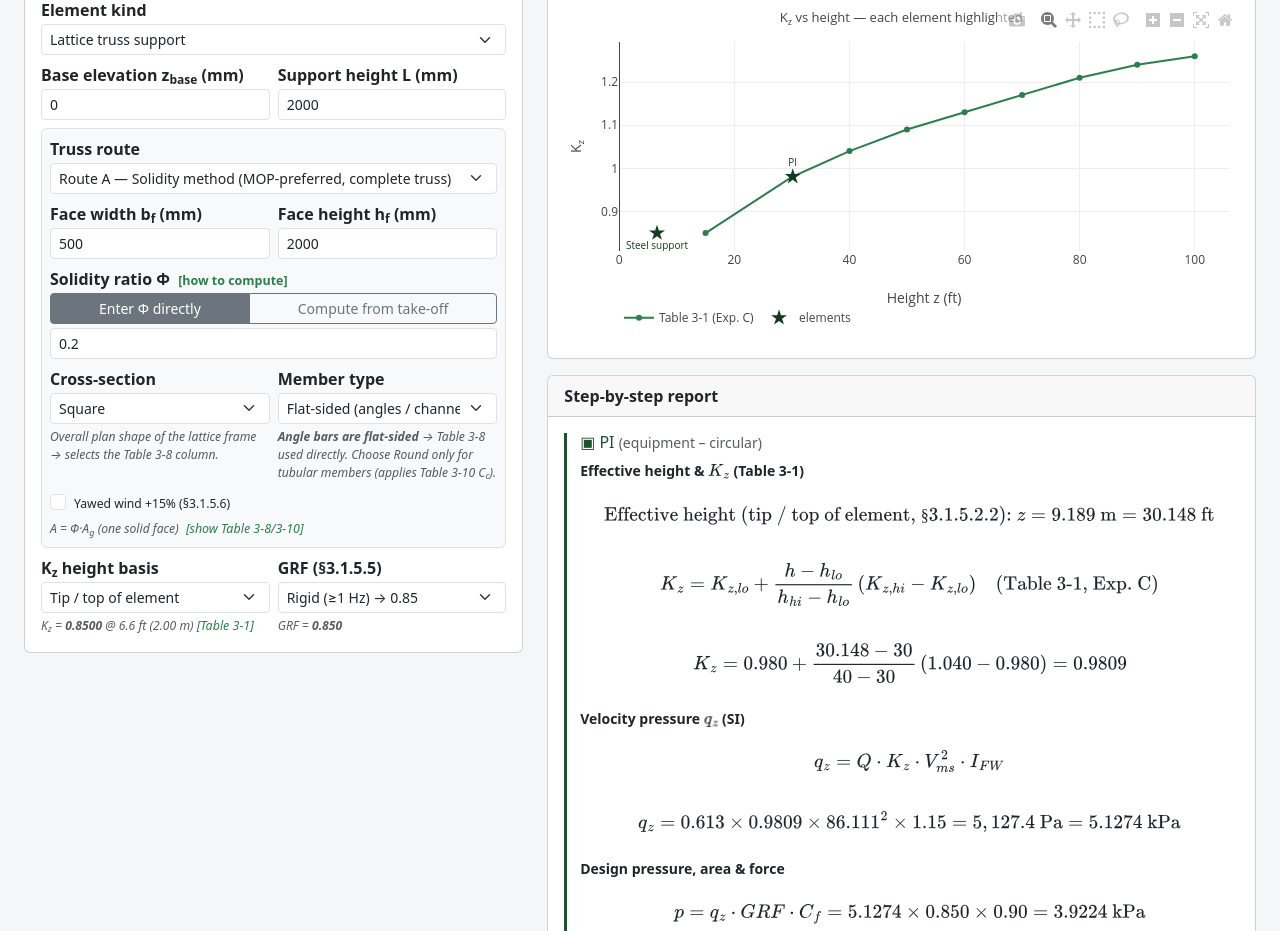
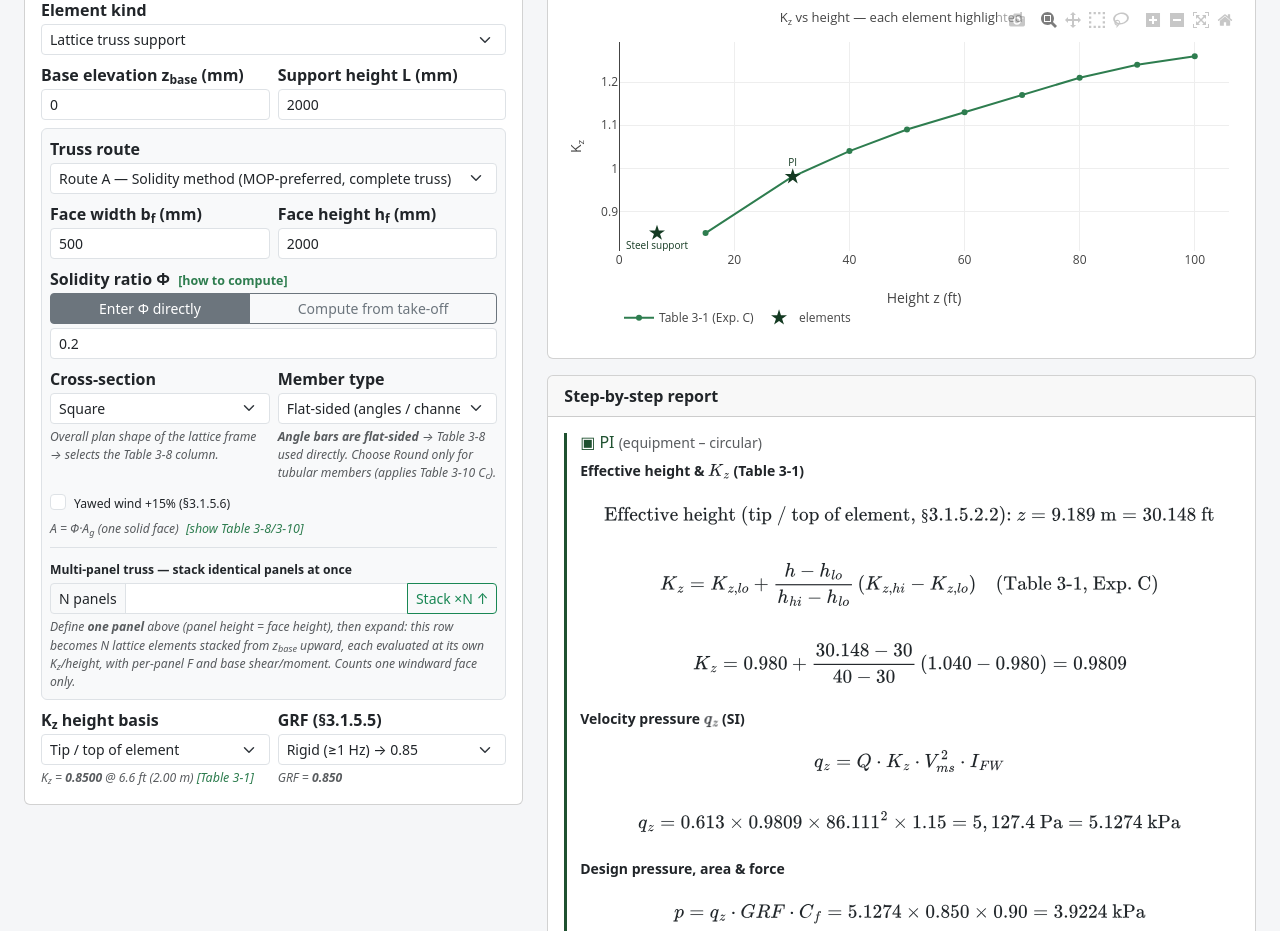
Before and after one commit to camille-pj/wind-equipment-foundation, a Flask app: page / in a window 1280 px wide. Shown: the part 1648-2579 px from the top of the page. Run offline with Flask 3, Linux system fonts and the light colour scheme; some libraries are stand-ins or nearby versions.

Commit message:
Add "Stack xN panels" helper for multi-panel lattice trusses
Define one lattice panel, then expand it into N stacked lattice elements at
once. stackPanels() replaces the single element with N copies, each sitting a
panel-height (face height for Route A, support height L for Route B) above the
last, so every panel is evaluated at its OWN Kz/height and reports its own F
and base shear/moment. Counts one windward face only.

UI: N-panels input + "Stack xN" button at the bottom of the lattice-truss
panel (both routes), with a caption. Labels/JS only - engine unchanged;
27 tests still pass.

Co-Authored-By: Claude Opus 4.8 <noreply@anthropic.com>

```diff
--- a/static/app.js
+++ b/static/app.js
@@ -170,7 +170,28 @@ createApp({
         if (!el.cross_section) el.cross_section = 'square';
         if (!el.member_type) el.member_type = 'flat';
         if (!el.members) el.members = [{ b_mm: 90, L_mm: 2000, n: 4, shape: 'flat' }];
+        if (!el.panel_count) el.panel_count = 5;
       }
+    },
+
+    // Replicate one lattice panel into N stacked lattice elements, each sitting
+    // a panel-height above the last so each is evaluated at its own Kz/height.
+    stackPanels(ei) {
+      const el = this.f.elements[ei];
+      const n = Math.max(2, Math.min(20, parseInt(el.panel_count, 10) || 5));
+      const h = Number(el.route === 'A' ? el.face_height_mm : el.L_mm) || 0;
+      if (!h) { this.error = 'Set the panel height (face height / support height L) first.'; return; }
+      const base = Number(el.z_base_mm) || 0;
+      const baseLabel = String(el.label || 'Truss').replace(/\s*P\d+$/, '');
+      const copies = [];
+      for (let i = 0; i < n; i++) {
+        const c = clone(el);
+        delete c.panel_count;
+        c.z_base_mm = base + i * h;
+        c.label = `${baseLabel} P${i + 1}`;
+        copies.push(c);
+      }
+      this.f.elements.splice(ei, 1, ...copies);
     },
 
     /* ---------- debounced API ---------- */
--- a/templates/index.html
+++ b/templates/index.html
@@ -395,6 +395,20 @@
                   </table>
                   <div class="small-note">C<sub>f</sub> = c · 1.6 (Table 3-9 "structural shapes, average"); round → c · 0.9 (circular).</div>
                 </div>
+              </div>
+
+              <!-- Multi-panel: replicate this single panel into N stacked elements -->
+              <div class="border-top pt-2 mt-2">
+                <label class="form-label small-note mb-1">Multi-panel truss — stack identical panels at once</label>
+                <div class="input-group input-group-sm">
+                  <span class="input-group-text">N panels</span>
+                  <input type="number" min="2" max="20" class="form-control" v-model.number="el.panel_count">
+                  <button class="btn btn-outline-success" @click="stackPanels(ei)" title="Expand into N stacked panels">Stack ×N ↑</button>
+                </div>
+                <div class="form-text small-note ref-cap">Define <strong>one panel</strong> above (panel height =
+                  [[ el.route==='A' ? 'face height' : 'support height L' ]]), then expand: this row becomes N lattice
+                  elements stacked from z<sub>base</sub> upward, each evaluated at <em>its own</em> K<sub>z</sub>/height,
+                  with per-panel F and base shear/moment. Counts one windward face only.</div>
               </div>
             </div>
 
```
